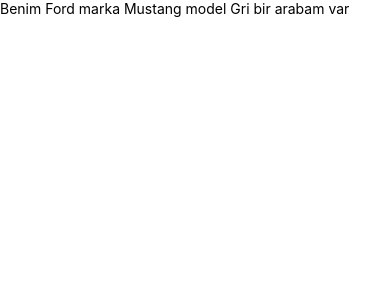
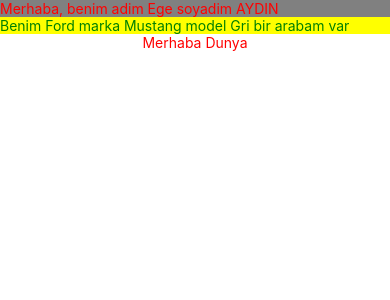
Before and after one commit to celilozturk/MobileApplicationClass11B, a React Native app: screen / in a window 390 px wide. Shown: the top 300 px of the page. Built offline with nearby package versions, Linux system fonts and the light colour scheme.

Commit message:
styles usage

```diff
--- a/App.tsx
+++ b/App.tsx
@@ -8,6 +8,7 @@
 import React from 'react';
 import {
   SafeAreaView,
+  StyleSheet,
   Text,
   View,
 } from 'react-native';
@@ -29,11 +30,30 @@
   return (
     <SafeAreaView >
       <View>
-        <Text>{mesaj2}</Text>
+        <Text style={styles.mesaj}>{mesaj}</Text>
+        <Text style={styles.mesaj2}>{mesaj2}</Text>
+        <Text style={styles.metin}>Merhaba Dunya</Text>
       </View>
     </SafeAreaView>
   );
 }
 
+const styles=StyleSheet.create({
+  mesaj:{
+    color:'red',
+    backgroundColor:'gray',
+  },
+  mesaj2:{
+    color:'green',
+    backgroundColor:'yellow',
+  },
+  metin:{
+    textAlign:'center',
+    color:'red',
+    backgroundColor:'Black'
+  }
+
+})
+
 
 export default App;
```
